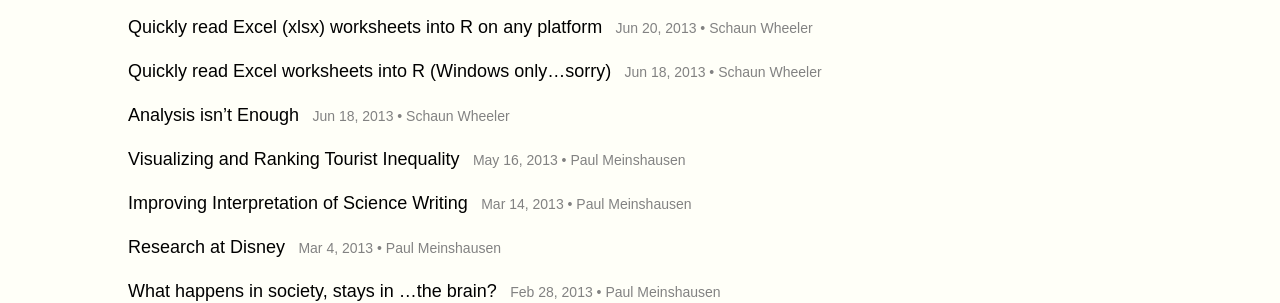
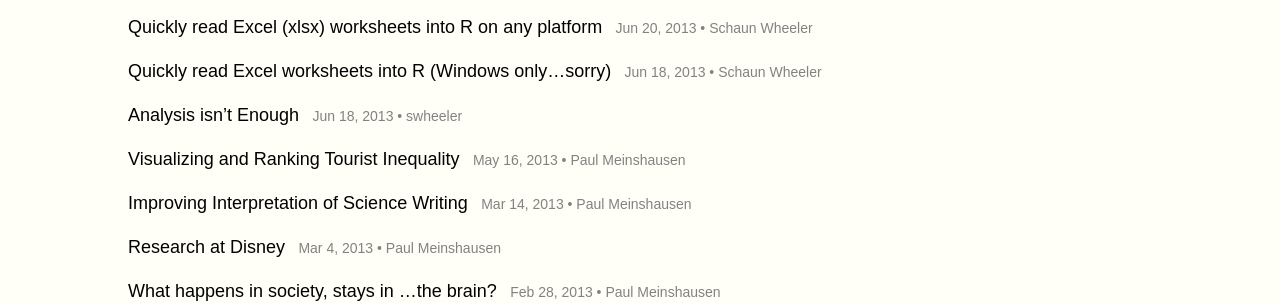
Before and after one commit to housesofstones/housesofstones.github.io, a Jekyll site: the page built from index.html, in a window 1280 px wide and 900 px high. Shown: the part 216-519 px from the top of the window. Built offline with Jekyll 4.4.1, drawn with Linux system fonts in a browser that asks for light colours; nearby versions of some CDN libraries.

Commit message:
Update 2013-06-18-analysis-isnt-enough.md

```diff
--- a/_posts/2013-06-18-analysis-isnt-enough.md
+++ b/_posts/2013-06-18-analysis-isnt-enough.md
@@ -1,6 +1,6 @@
 ---
 title: Analysis isn’t Enough
-author: Schaun Wheeler
+author: swheeler
 layout: post
 permalink: /2013/06/18/analysis-isnt-enough/
 categories:
```
